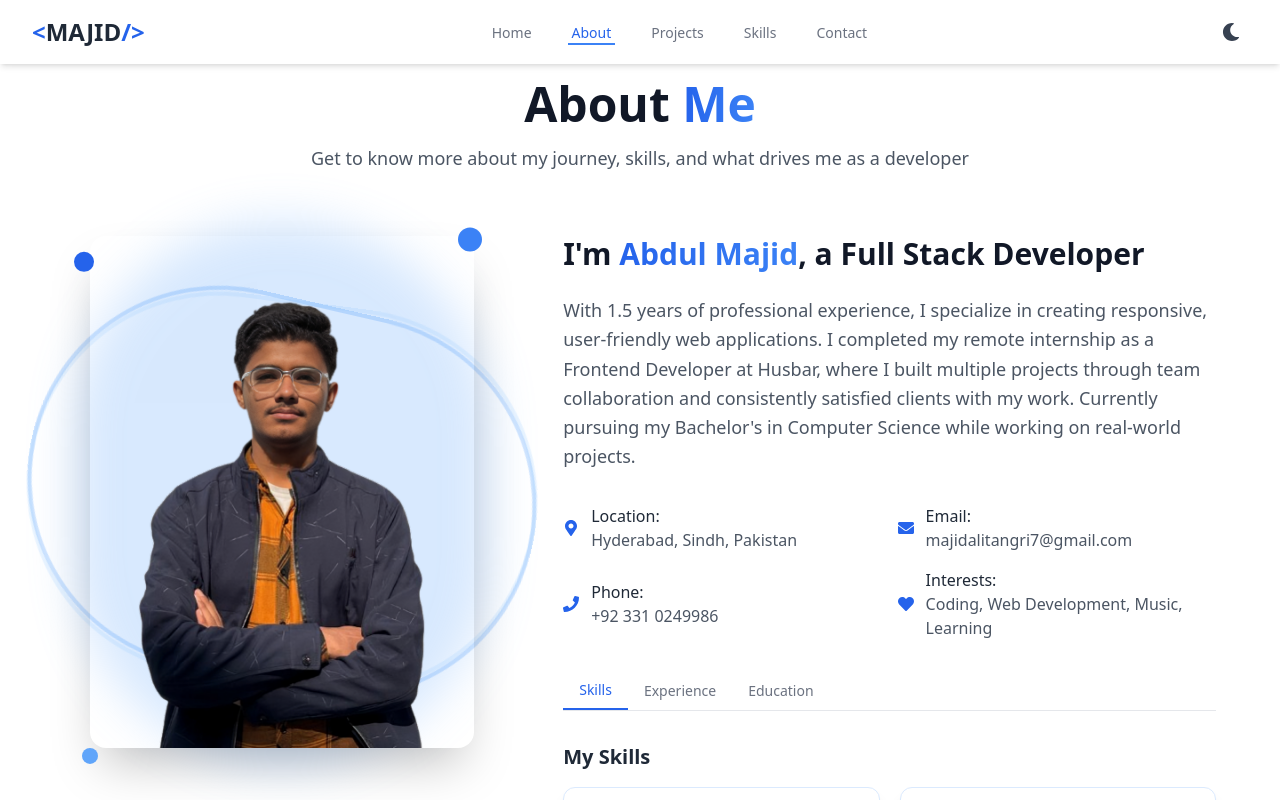
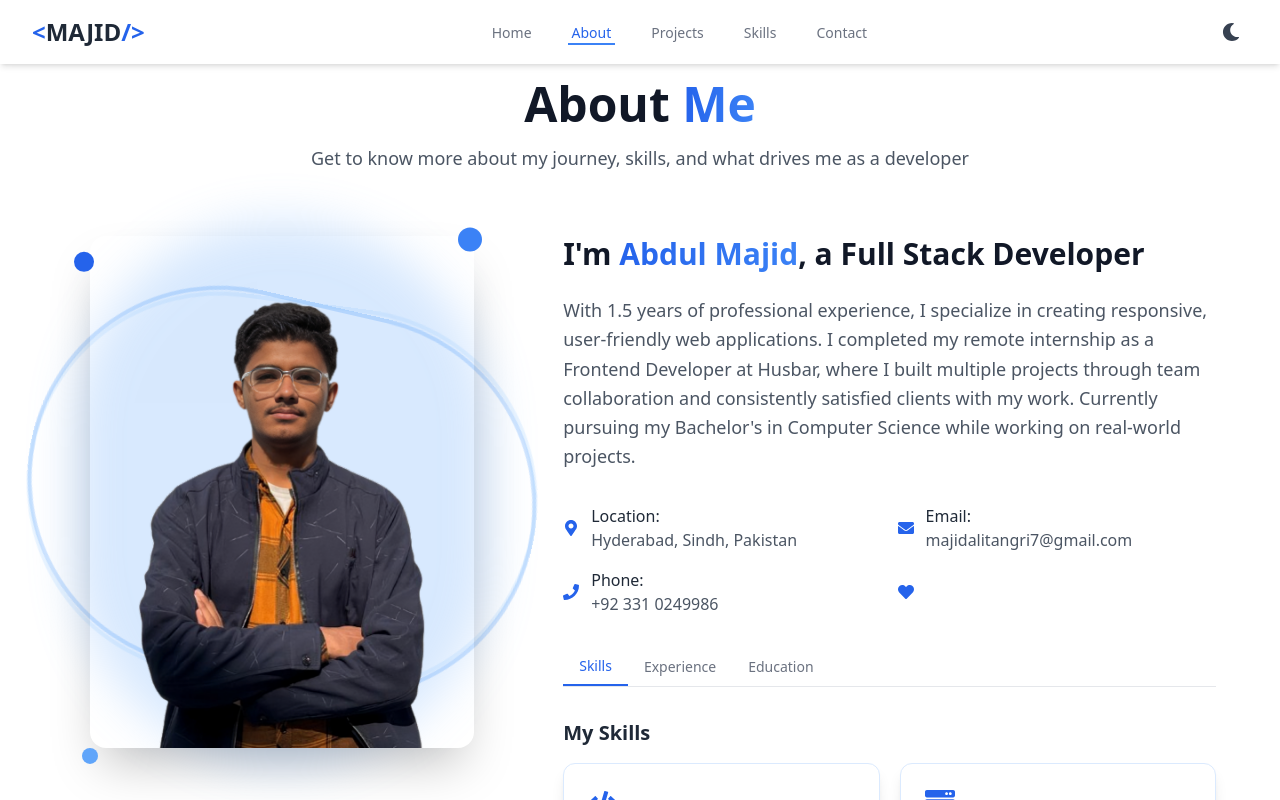
Before and after one commit to AbdulMajidtangri/My-Portfolio, a React (Vite) app: page /about in a window 1280 px wide. Shown: the top 800 px of the page. Built offline with nearby package versions, Linux system fonts and the light colour scheme.

Commit message:
tiny_update

```diff
--- a/src/Pages/About.jsx
+++ b/src/Pages/About.jsx
@@ -58,10 +58,7 @@ const PersonalInfo = () => (
       <div className="mr-3 text-blue-600 dark:text-blue-400">
         <FaHeart />
       </div>
-      <div>
-        <span className="font-medium text-gray-800 dark:text-white">Interests:</span>
-        <p className="text-gray-600 dark:text-gray-300">Coding, Web Development, Music, Learning</p>
-      </div>
+
     </div>
   </div>
 );
```
